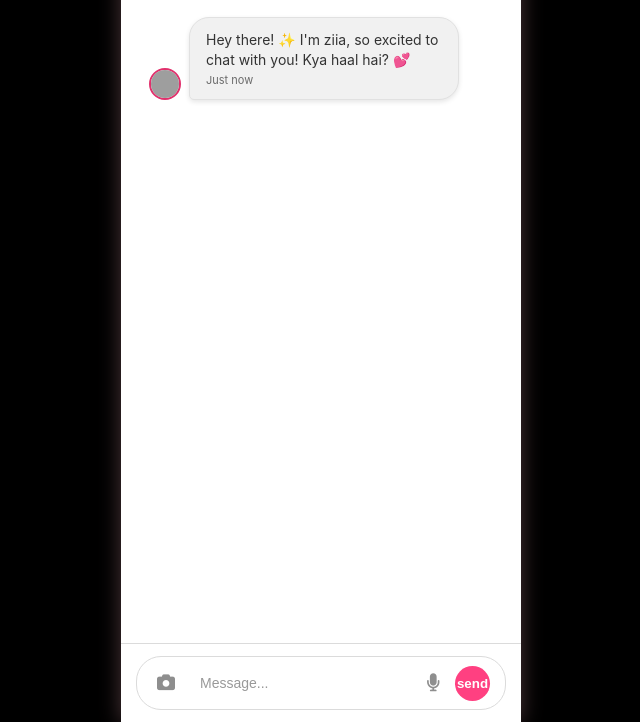
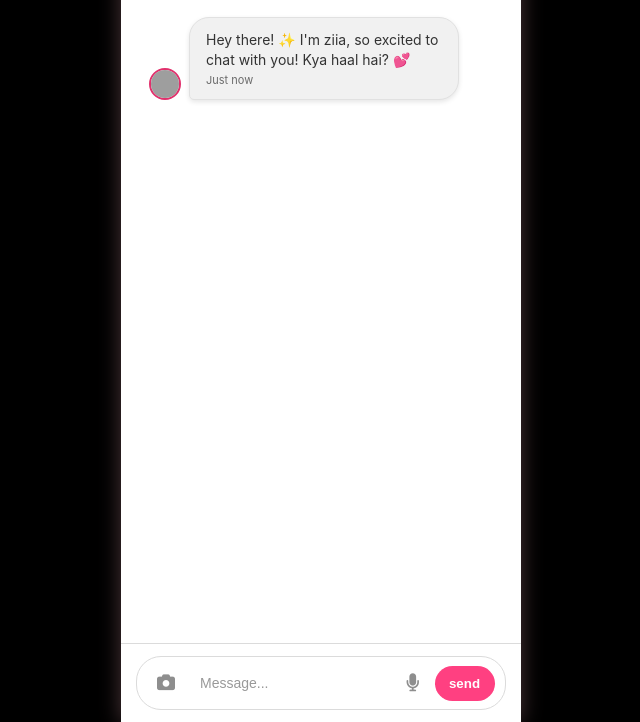
Before and after one commit to ziiamodel/my-project, a plain HTML site: page client/index.html in a window 1280 px wide. Shown: the part 78-800 px from the top of the page, without its empty margins (319-959 px from the left). Drawn offline with Linux system fonts and the light colour scheme; grey boxes are pictures that could not be loaded.

Commit message:
Update style.css

```diff
--- a/client/style.css
+++ b/client/style.css
@@ -389,7 +389,7 @@ html, body {
     background-color: #ff4081;
     color: white;
     border: none;
-    padding: 8px 16px;
+    padding: 8px 30px;
     border-radius: 20px;
     font-weight: bold;
     cursor: pointer;
```
